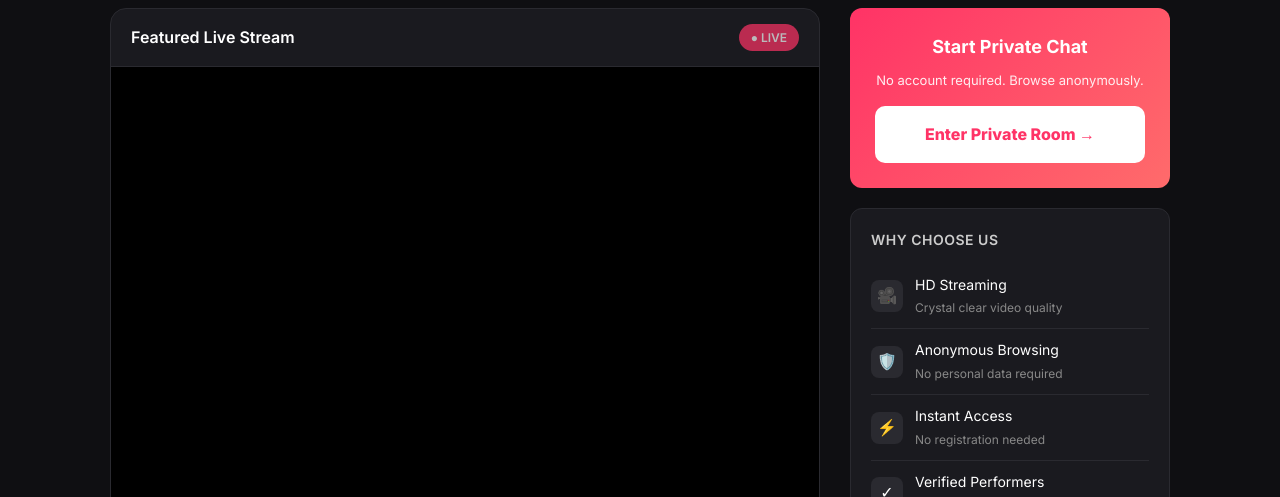
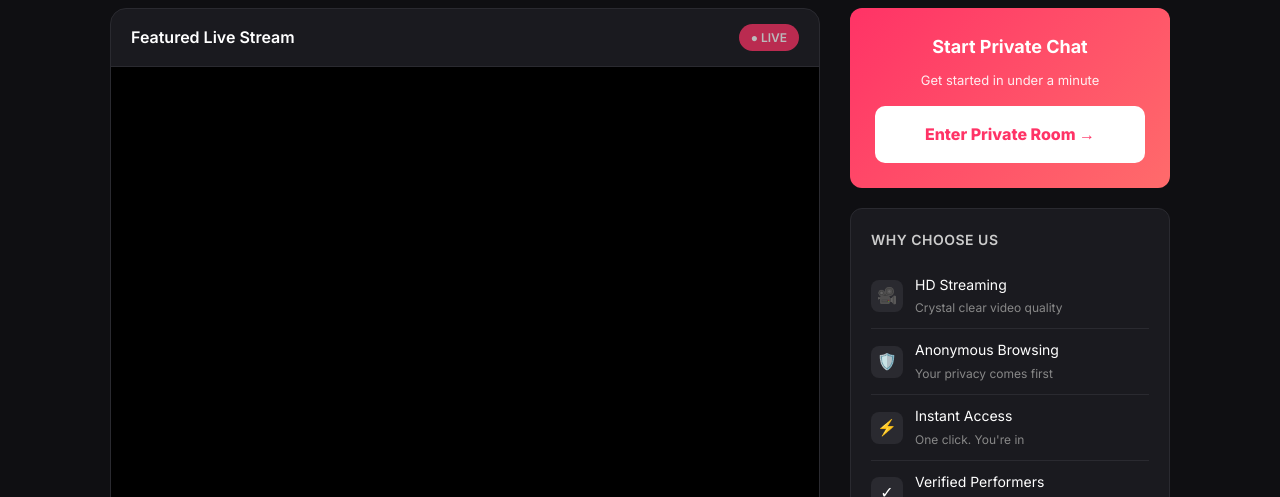
Before and after one commit to healthbimo-png/joincam, a plain HTML site: page index.html in a window 1280 px wide. Shown: the part 247-744 px from the top of the page. Drawn offline with Linux system fonts and the light colour scheme; a script that the page names is missing.

Commit message:
Revise sidebar and feature descriptions for clarity
Updated text in the sidebar and feature sections to enhance clarity and appeal.

```diff
--- a/index.html
+++ b/index.html
@@ -266,7 +266,7 @@ a { text-decoration:none; color:inherit; }
 
         <div class="cta-section">
             <h3>Start Private Chat</h3>
-            <p>No account required. Browse anonymously.</p>
+            <p>Get started in under a minute</p>
             <a class="btn-main" href="https://ctwmsg.com/?performerName=&siteId=jasmin&categoryName=girl&pageName=random&prm[psid]=tranhughie&prm[pstool]=205_1&prm[psprogram]=pps&prm[campaign_id]=&subAffId=">
                 Enter Private Room →
             </a>
@@ -280,11 +280,11 @@ a { text-decoration:none; color:inherit; }
             </div>
             <div class="feature">
                 <div class="feature-icon">🛡️</div>
-                <div>Anonymous Browsing<br><span style="color:#888;font-size:12px">No personal data required</span></div>
+                <div>Anonymous Browsing<br><span style="color:#888;font-size:12px">Your privacy comes first</span></div>
             </div>
             <div class="feature">
                 <div class="feature-icon">⚡</div>
-                <div>Instant Access<br><span style="color:#888;font-size:12px">No registration needed</span></div>
+                <div>Instant Access<br><span style="color:#888;font-size:12px">One click. You're in</span></div>
             </div>
             <div class="feature">
                 <div class="feature-icon">✓</div>
```
